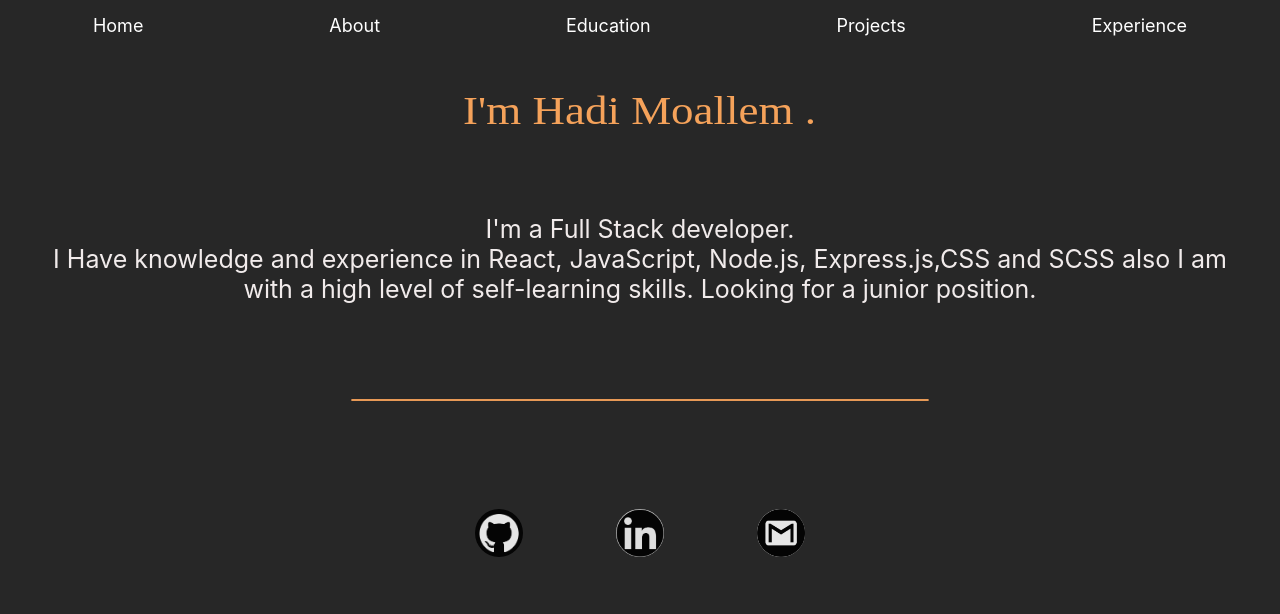
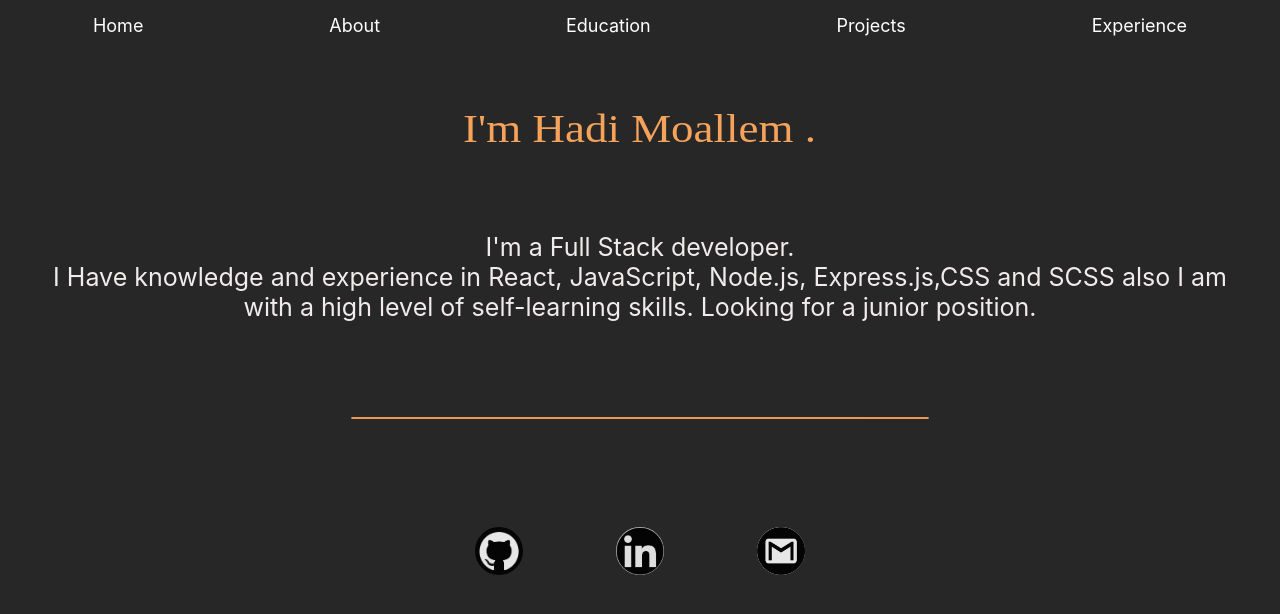
Before and after one commit to hadi1616/myResume, a React (Create React App) app in the folder my_resume/: page / in a window 1280 px wide. Shown: the top 614 px of the page. Built offline with nearby package versions, Linux system fonts and the light colour scheme.

Commit message:
download resume btn

```diff
--- a/my_resume/src/components/About/About.css
+++ b/my_resume/src/components/About/About.css
@@ -157,8 +157,8 @@
     }
 
     .downloadButton {
-        width: 71px;
-        height: 71px;
+        width: 75px;
+        height: 75px;
         margin-bottom: -8px;
     }
 
--- a/my_resume/src/components/Home/Home.css
+++ b/my_resume/src/components/Home/Home.css
@@ -104,7 +104,7 @@
 
 
 .H12 {
-    padding-top: 20px;
+    padding-top: 38px;
 }
 
 .hrLine {
```
